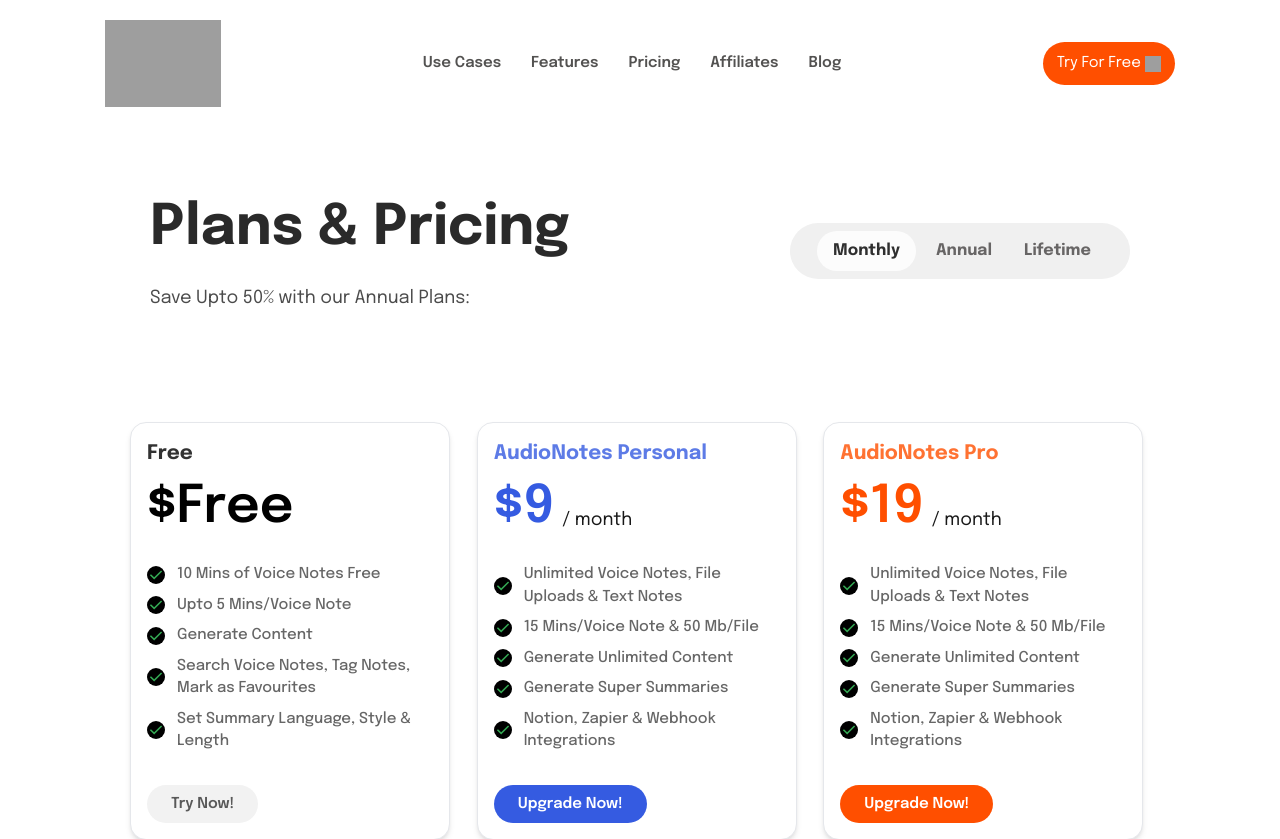
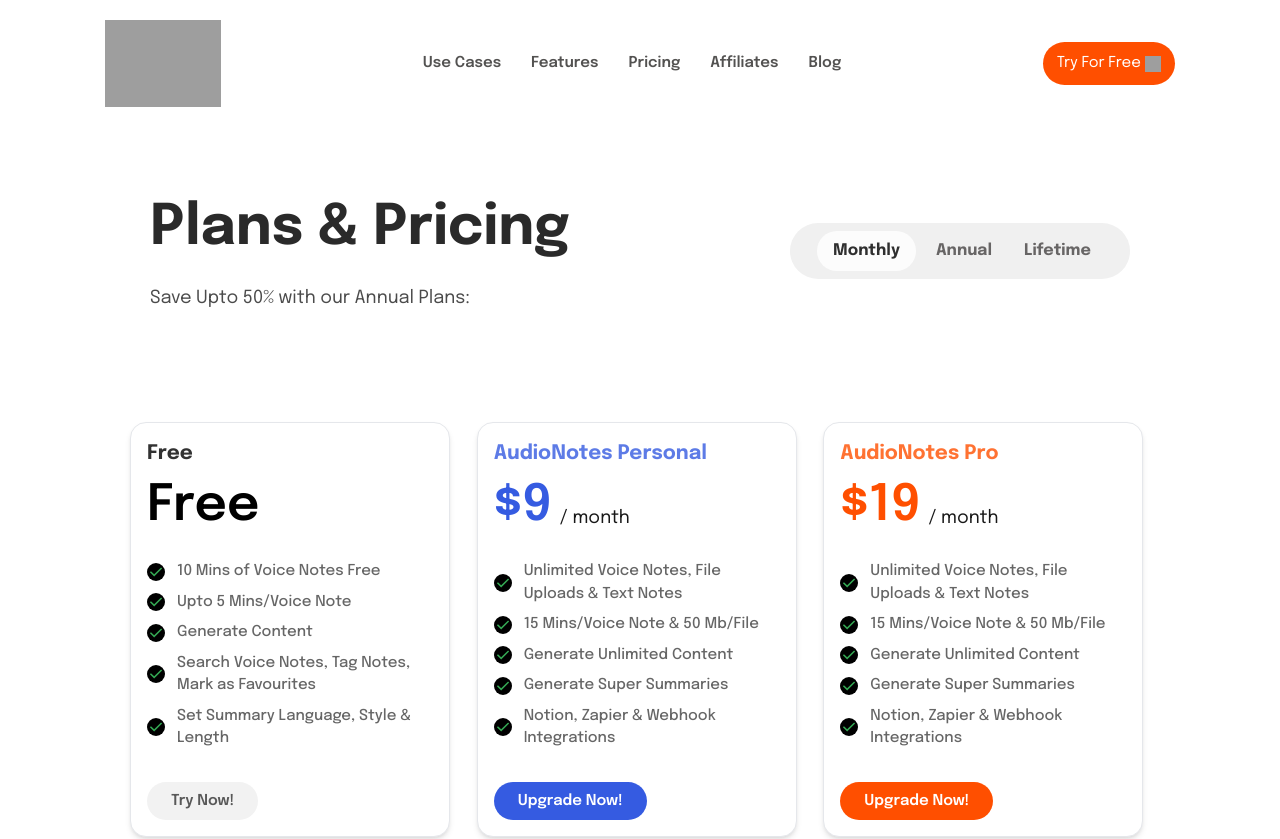
Before and after one commit to maniksheikh/nuxt3-audionotes.app, a Nuxt app: page /pricing in a window 1280 px wide. Shown: the top 839 px of the page. Built offline with nearby package versions, Linux system fonts and the light colour scheme; grey boxes are pictures that could not be loaded.

Commit message:
update the pricing page

```diff
--- a/components/pricing.vue
+++ b/components/pricing.vue
@@ -15,10 +15,12 @@
         </h2>
 
         <div class="flex items-center">
-          <p class="font-[600] text-[52px] sm:text-[34px]">
-            <span :style="plan.titleCss">${{ plan.price }}</span>
+          <p class="font-[600] text-[50px] sm:text-[34px]">
+            <span :style="plan.titleCss">{{
+              plan.price === 0 ? "Free" : `$${plan.price}`
+            }}</span>
           </p>
-          <p class="text-[18px] opacity-90 mt-6 ml-2">
+          <p v-if="plan.billingCycle" class="text-[18px] opacity-90 mt-6 ml-2">
             {{ plan.billingCycle }}
           </p>
         </div>
--- a/static/plans.json
+++ b/static/plans.json
@@ -3,7 +3,7 @@
     {
       "id": "free",
       "name": "Free",
-      "price": "Free",
+      "price": 0,
       "features": [
         "10 Mins of Voice Notes Free",
         "Upto 5 Mins/Voice Note",
```
